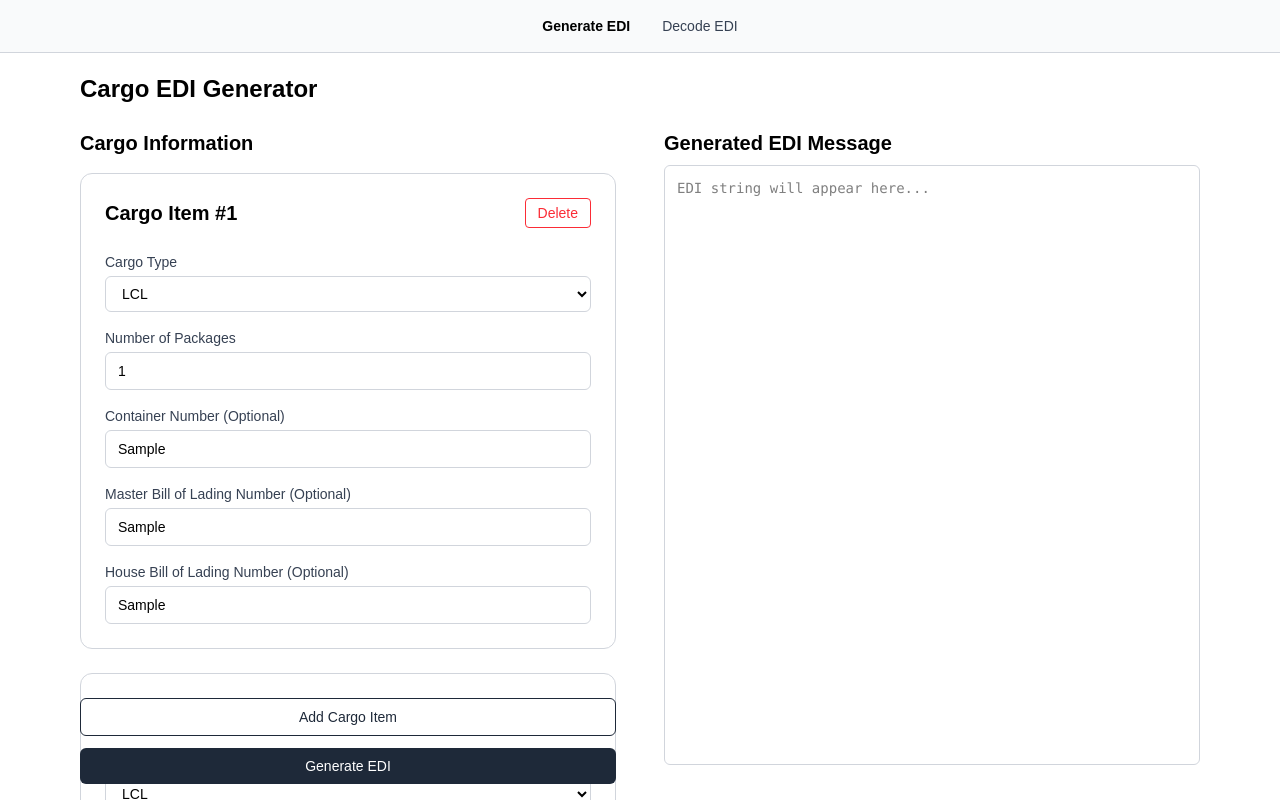
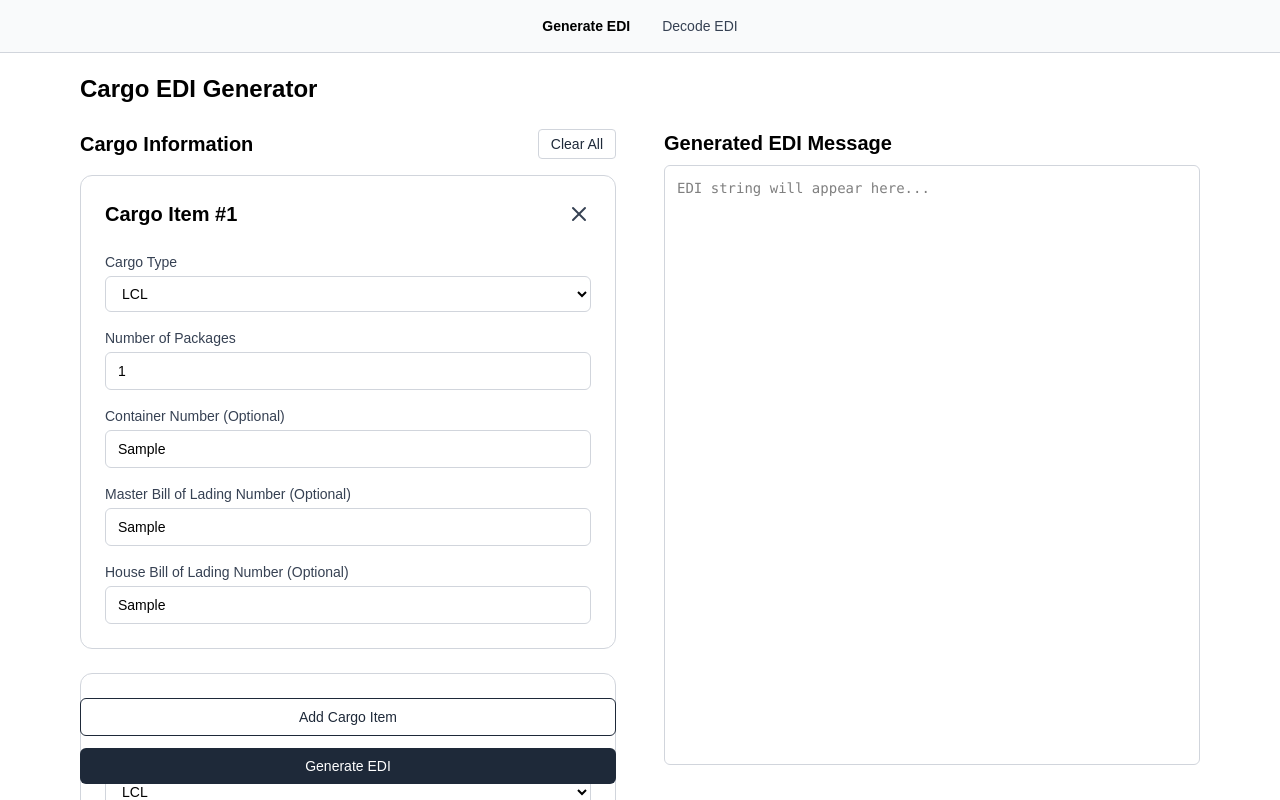
Before and after one commit to EvelynDevelops/cargo-edi-frontend, a Next.js app: page / in a window 1280 px wide. Both pictures are taken after typing "Sample", "Sample", "Sample" into the empty fields and a click on the button "Add Cargo Item". Shown: the top 800 px of the page. Built offline with nearby package versions, Linux system fonts and the light colour scheme.

Commit message:
render the generate page with friendly ui

```diff
--- a/app/page.tsx
+++ b/app/page.tsx
@@ -51,6 +51,8 @@ export default function HomePage() {
     const newItems = [...cargoItems];
     newItems[index] = updated;
     setCargoItems(newItems);
+    // clear the output due to form changes
+    setEdiOutput("");
   };
 
   // Add a new cargo item
@@ -71,6 +73,8 @@ export default function HomePage() {
   const handleDelete = (index: number) => {
     if (cargoItems.length > 1) {
       setCargoItems((prev) => prev.filter((_, i) => i !== index));
+      // clear the form data
+      setEdiOutput("");
     }
   };
 
@@ -139,13 +143,36 @@ export default function HomePage() {
     setIsModalOpen(false);
   };
 
+  // Clear all cargo items
+  const handleClearAll = () => {
+    setCargoItems([
+      {
+        cargo_type: "LCL",
+        number_of_packages: 1,
+        container_number: "",
+        master_bill_of_lading_number: "",
+        house_bill_of_lading_number: "",
+      },
+    ]);
+    setEdiOutput("");
+  };
+
   return (
     <main>
       <h1 className="text-2xl font-bold mb-6">Cargo EDI Generator</h1>
       <div className="grid md:grid-cols-2 gap-12 items-start">
         {/* Left: Cargo input forms */}
         <div className="space-y-4">
-          <h2 className="text-xl font-semibold">Cargo Information</h2>
+          <div className="flex justify-between items-center">
+            <h2 className="text-xl font-semibold">Cargo Information</h2>
+            <button
+              type="button"
+              onClick={handleClearAll}
+              className="text-sm text-gray-800 border border-gray-300 px-3 py-1 rounded hover:bg-gray-100 hover:border-gray-400 transition"
+            >
+              Clear All
+            </button>
+          </div>
 
           {/* List of CargoFormItem components */}
           {cargoItems.map((item, index) => (
--- a/components/CargoFormItem.tsx
+++ b/components/CargoFormItem.tsx
@@ -1,6 +1,7 @@
 "use client";
 
 import React, { useState, useEffect } from "react";
+import CrossIcon from "../public/icons/CrossIcon";
 
 export type CargoFormData = {
   cargo_type: "FCX" | "LCL" | "FCL";
@@ -88,9 +89,9 @@ const CargoFormItem: React.FC<Props> = ({ index, data, onChange, onDelete, onVal
           <button
             type="button"
             onClick={onDelete}
-            className="border border-red-500 text-red-500 text-sm px-3 py-1 rounded hover:bg-red-50 transition"
+            className="text-gray-700 transition"
           >
-            Delete
+            <CrossIcon className="w-6 h-6 hover:scale-110 hover:font-bold" />
           </button>
         )}
       </div>
--- a/components/ConfirmationModal.tsx
+++ b/components/ConfirmationModal.tsx
@@ -60,10 +60,16 @@ const ConfirmationModal: React.FC<ConfirmationModalProps> = ({
   }, 0);
 
   return (
-    <div className="fixed inset-0 bg-black bg-opacity-50 flex items-center justify-center z-50">
-      <div className="bg-white rounded-xl w-[90vw] h-[90vh] flex flex-col overflow-hidden">
+    <div
+      className="fixed inset-0 bg-black bg-opacity-50 flex items-center justify-center z-50"
+      onClick={onClose}
+    >
+      <div
+        className="bg-white rounded-xl w-[90vw] h-[90vh] flex flex-col overflow-hidden"
+        onClick={(e) => e.stopPropagation()}
+      >
         {/* Modal header */}
-        <div className="p-6 border-b border-gray-200">
+        <div className="p-4 border-b border-gray-200">
           <h2 className="text-xl font-semibold text-gray-800">Confirm Cargo Information</h2>
           <p className="text-gray-600 mt-1">Please review the cargo information before generating EDI.</p>
         </div>
@@ -72,8 +78,8 @@ const ConfirmationModal: React.FC<ConfirmationModalProps> = ({
         <div className="flex-1 overflow-y-auto p-6">
           {/* Cargo summary section */}
           <div className="mb-4">
-            <h3 className="text-lg font-medium text-gray-800 mb-2">Cargo Items Summary</h3>
-            <div className="text-sm text-gray-600">
+            <h3 className="text-lg font-semibold text-gray-800 mb-2">Cargo Items Summary:</h3>
+            <div className="text-m text-gray-600">
               <ul className="list-disc pl-5 space-y-1">
                 <li>Number of cargo items: <strong>{cargoItems.length}</strong></li>
                 <li>Total number of packages: <strong>{totalPackages}</strong></li>
```
